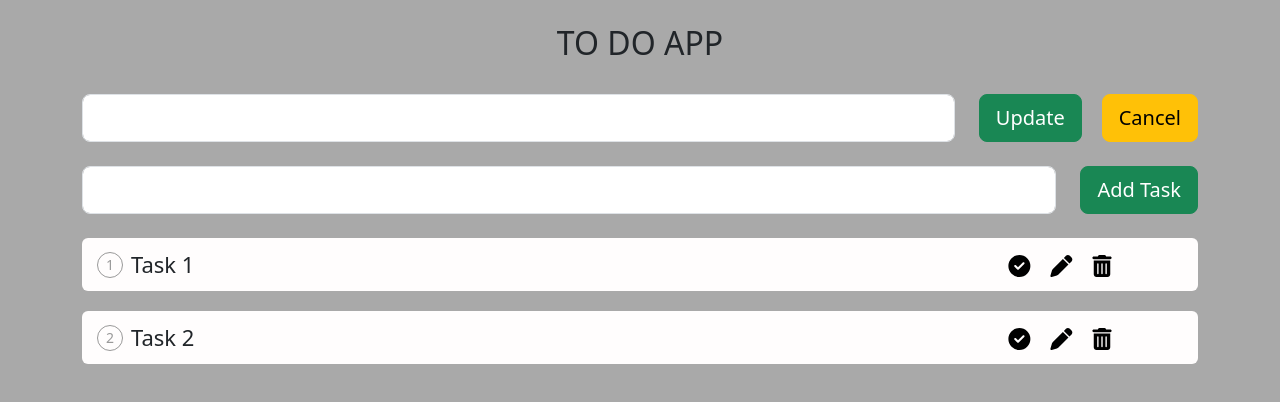
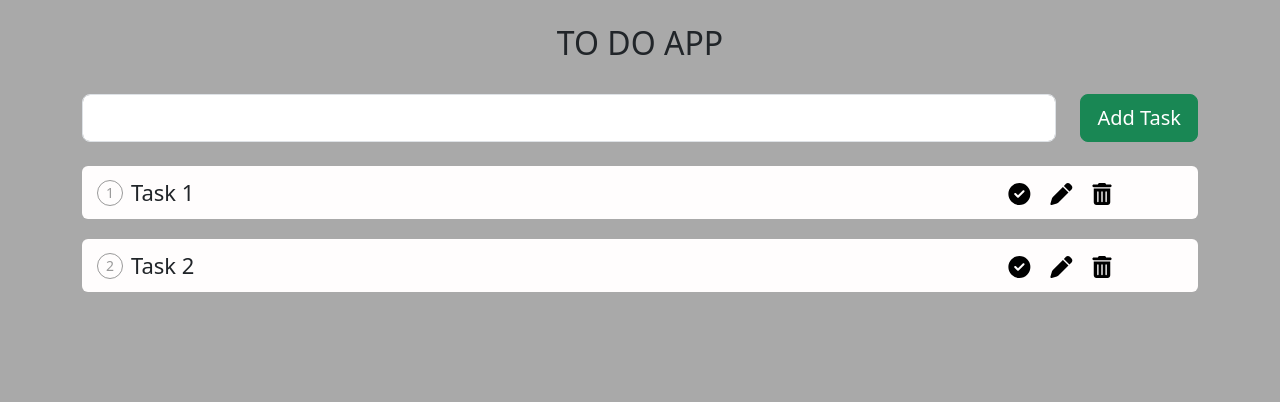
Before and after one commit to fernandes-glen/todo-react-app, a React (Create React App) app: page / in a window 1280 px wide. Shown: the top 402 px of the page. Built offline with nearby package versions, Linux system fonts and the light colour scheme.

Commit message:
i have added an conditional rendering such that it displays add first and only if we click on update its shows update field

```diff
--- a/src/App.js
+++ b/src/App.js
@@ -97,7 +97,8 @@ function App() {
       <br></br>
 
       {/* update task  */}
-
+      {updateData ? (
+        <>
           <div className="row">
             <div className="col">
               <input
@@ -110,14 +111,19 @@ function App() {
               ></input>
             </div>
             <div className="col-auto">
-          <button className="btn btn-lg btn-success mr-20" onClick={updateTask}>
+              <button
+                className="btn btn-lg btn-success mr-20"
+                onClick={updateTask}
+              >
                 Update
               </button>
               <button className="btn btn-lg btn-warning">Cancel</button>
             </div>
           </div>
           <br />
-
+        </>
+      ) : (
+        <>
           {/* add task */}
           <div className="row">
             <div className="col">
@@ -134,6 +140,8 @@ function App() {
             </div>
           </div>
           <br />
+        </>
+      )}
 
       {/* display todos */}
 
```
Lines whose indentation alone changed are shown as unchanged.
